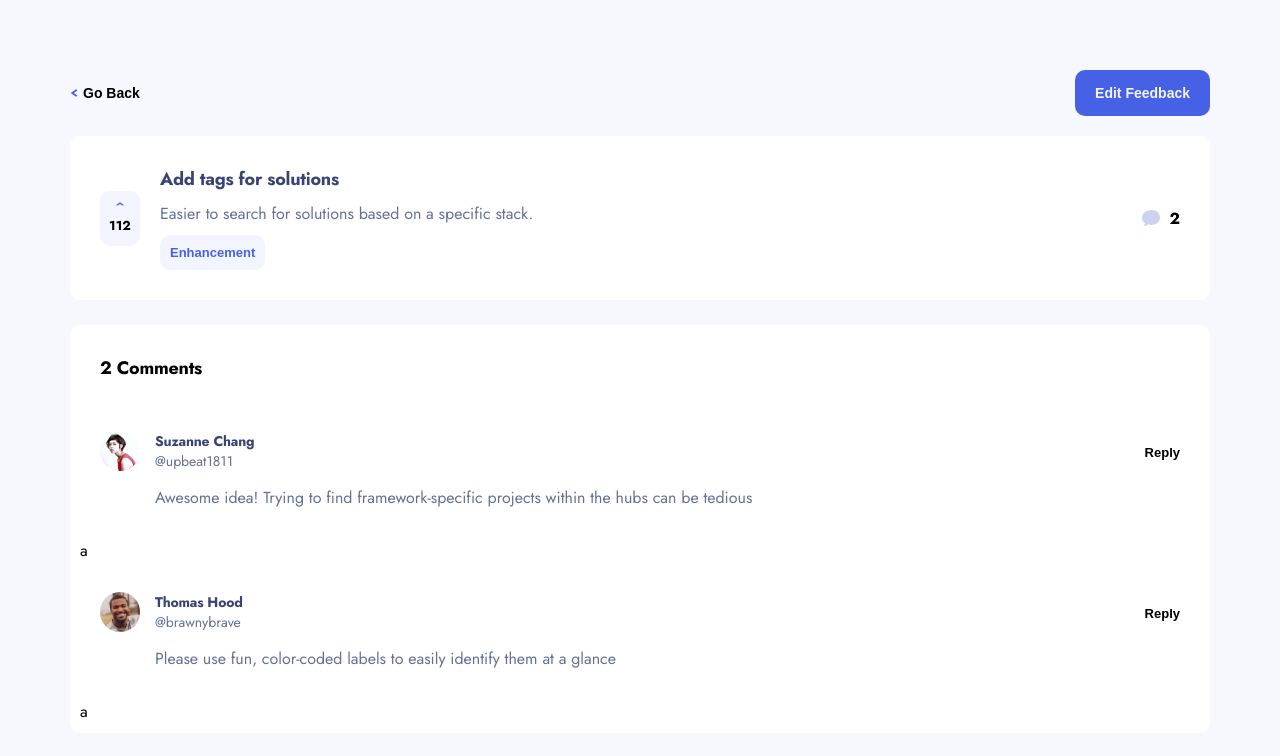
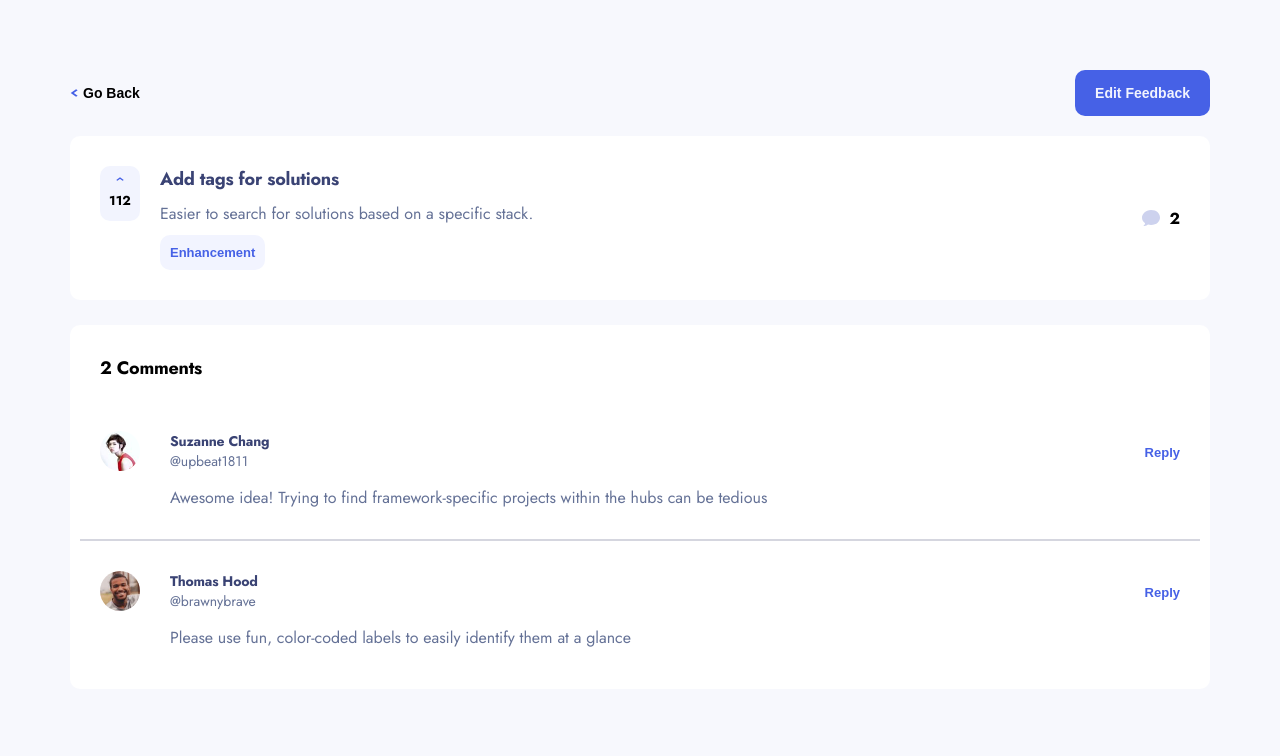
Before and after one commit to curlos/product-feedback-app, a Next.js app: page /feedback/1 in a window 1280 px wide. Shown: the top 756 px of the page. Built offline with nearby package versions, Linux system fonts and the light colour scheme.

Commit message:
Adjusted comments and feedback styling

```diff
--- a/components/Comment.js
+++ b/components/Comment.js
@@ -2,16 +2,15 @@ import React from 'react'
 import styles from '../styles/Comment.module.scss'
 import Image from 'next/image'
 
-const Comment = ({ comment, isLastComment }) => {
+const Comment = ({ comment, isLastComment, isReply }) => {
   console.log(comment)
-
-  console.log(isLastComment)
+  console.log(comment && comment.replies)
 
 
   return (
     <>
     {comment ? (
-      <div className={`${styles.container}${!isLastComment ? (' ' + styles.bottomBorderGray) : ''}`}>
+      <div className={`${styles.container}${!isLastComment && !isReply ? (' ' + styles.bottomBorderGray) : ''} ${isReply ? ('' + styles.replyWrapper) : ''}`}>
         <div className={styles.commentInfo}>
           <div>
             <Image src={comment.user.image.slice(1,)} alt="" width={40} height={40} className={styles.userImage} />
@@ -30,12 +29,17 @@ const Comment = ({ comment, isLastComment }) => {
             </div>
 
             <div className={styles.content}>
-              {comment.content}
+              <span className={styles.replyTag}>
+                {isReply && (`@${comment.replyingTo} `)}
+              </span>
+              <span>{comment.content}</span>
             </div>
           </div>
         </div>
 
-        <div>a</div>
+        {comment.replies && comment.replies.map((reply) => (
+          <Comment key={reply.id} comment={reply} isReply={true} />
+        ))}
       </div>
     ) : (
       <div>Loading...</div>
--- a/components/CommentList.js
+++ b/components/CommentList.js
@@ -1,19 +1,10 @@
 import React from 'react'
 import Comment from './Comment'
 import styles from '../styles/CommentList.module.scss'
+import { getTotalComments } from '../utils/getTotalComments'
 
 
 const CommentList = ({ comments }) => {
-
-  const getTotalComments = (comments) => {
-    let sum = 0
-
-    for (let comment of comments) {
-      sum += (1 + (comment.replies ? comment.replies.length : 0))
-    }
-
-    return sum
-  }
 
   console.log(comments)
 
--- a/components/Feedback.js
+++ b/components/Feedback.js
@@ -2,6 +2,7 @@ import React from 'react'
 import Image from 'next/image'
 import styles from '../styles/Feedback.module.scss'
 import Link from 'next/link'
+import { getTotalComments } from '../utils/getTotalComments'
 
 const Feedback = ({ suggestion }) => {
   console.log(suggestion)
@@ -26,7 +27,11 @@ const Feedback = ({ suggestion }) => {
 
         <div className={styles.right}>
           <Image src="/assets/shared/icon-comments.svg" alt="" width={18} height={16} />
-          <div>{suggestion.comments && suggestion.comments.length}</div>
+          <div>{suggestion.comments ? (
+            getTotalComments(suggestion.comments)
+          ) : (
+            <span className={styles.noComments}>0</span>
+          )}</div>
         </div>
       </div>
     </Link>
--- a/styles/Comment.module.scss
+++ b/styles/Comment.module.scss
@@ -1,11 +1,19 @@
 .container {
   background-color: #FFFFFF;
+  padding: 30px 20px;
+
+  &.bottomBorderGray {
+    border-bottom: 2px solid #D5D6DF;
+  }
+
+  &.replyWrapper {
+    margin-left: 30px;
+  }
 }
 
 .commentInfo {
-  padding: 30px 20px;
   display: flex;
-  gap: 15px;
+  gap: 30px;
 
   .userImage {
     border-radius: 50%;
@@ -36,16 +44,19 @@
         background-color: transparent;
         font-size: 13px;
         font-weight: 600;
+        color: #4661E6;
       }
     }
 
     .content {
       color: #647196;
       margin-top: 15px;
+
+      .replyTag {
+        color: #AD1FEA;
+        font-weight: bold;
+        font-size: 15px;
+      }
     }
   }
-
-  &.bottomBorderGray {
-    border-bottom: 2px solid #D5D6DF;
-  }
 }
--- a/styles/Feedback.module.scss
+++ b/styles/Feedback.module.scss
@@ -5,6 +5,7 @@
   padding: 30px;
   background-color: #FFFFFF;
   border-radius: 10px;
+  cursor: pointer;
 
   .left {
     display: flex;
@@ -12,6 +13,7 @@
     gap: 20px;
 
     .upvotes {
+      align-self: flex-start;
       display: flex;
       flex-direction: column;
       justify-content: center;
@@ -70,5 +72,9 @@
       font-weight: bold;
       font-size: 16px;
     }
+
+    .noComments {
+      opacity: 50%;
+    }
   }
 }
--- /dev/null
+++ b/utils/getTotalComments.js
@@ -0,0 +1,9 @@
+export const getTotalComments = (comments) => {
+  let sum = 0
+
+  for (let comment of comments) {
+    sum += (1 + (comment.replies ? comment.replies.length : 0))
+  }
+
+  return sum
+}
```
